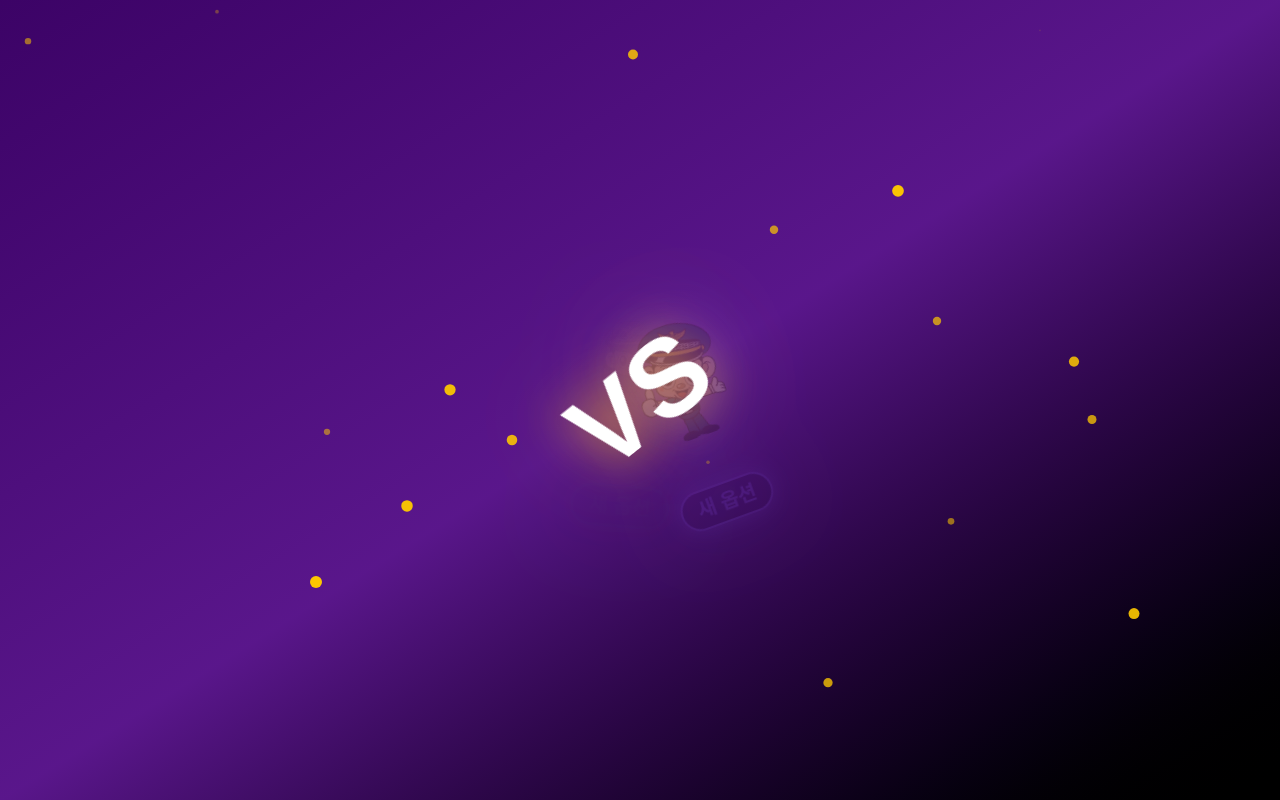
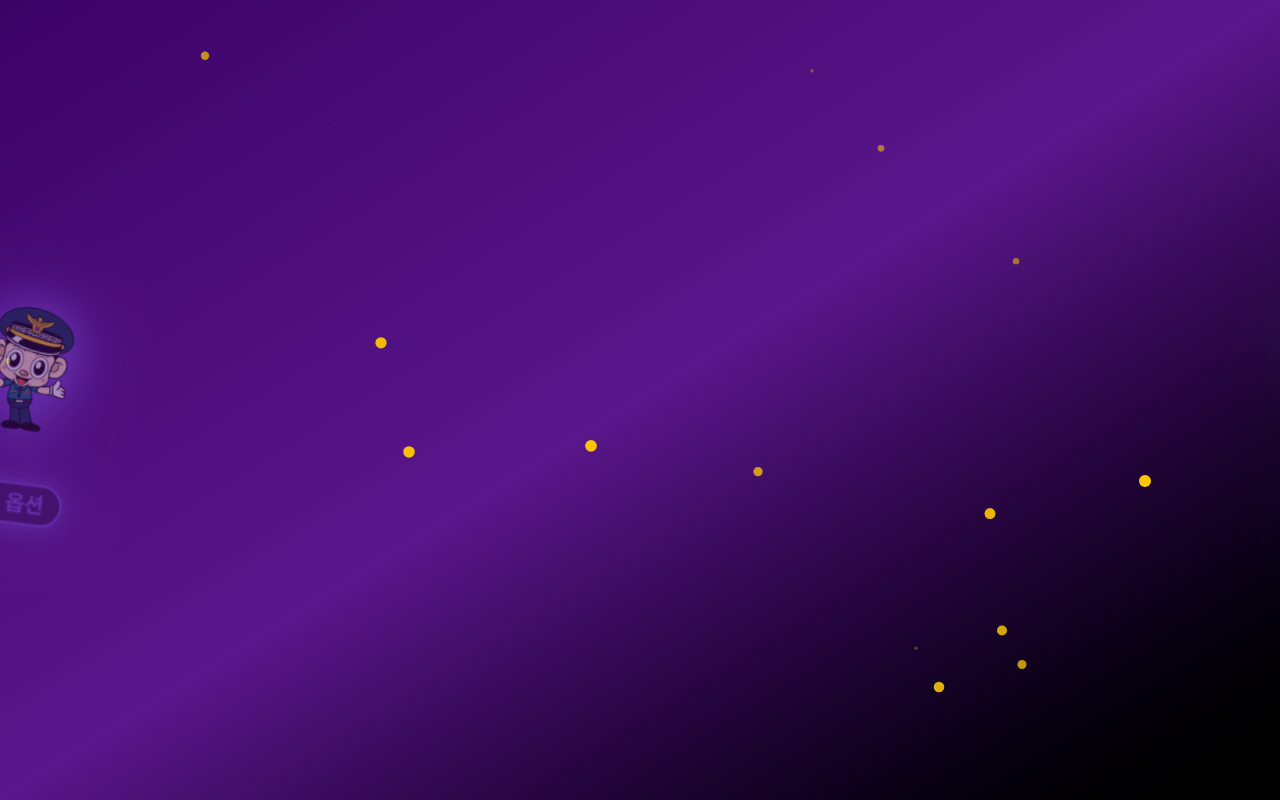
Before and after one commit to lovelyhbym-crypto/-, a Next.js app: page /dashboard in a window 1280 px wide. Both pictures are taken after a click on the button "🎲 결정하기". Built offline with nearby package versions, Linux system fonts and the light colour scheme; no server answers.

Commit message:
feat: 배틀 애니메이션 고도화 (2D Elastic Chaos)

```diff
--- a/src/components/decision/BattleArena.tsx
+++ b/src/components/decision/BattleArena.tsx
@@ -27,8 +27,8 @@ export default function BattleArena({ winner, competitors, onClose }: BattleAren
         // Animation sequence timeline
         const timeline = [
             { stage: 'intro' as BattleStage, duration: 500 },
-            { stage: 'entrance' as BattleStage, duration: 1000 },
-            { stage: 'clash' as BattleStage, duration: 2500 },
+            { stage: 'entrance' as BattleStage, duration: 2500 },
+            { stage: 'clash' as BattleStage, duration: 3500 },
             { stage: 'elimination' as BattleStage, duration: 1000 },
             { stage: 'victory' as BattleStage, duration: 0 },
         ];
@@ -139,7 +139,19 @@ export default function BattleArena({ winner, competitors, onClose }: BattleAren
 
                         {/* Entrance & Clash & Elimination Stages */}
                         {(stage === 'entrance' || stage === 'clash' || stage === 'elimination') && (
-                            <div className="relative w-full max-w-6xl h-96">
+                            <motion.div
+                                className="relative w-full max-w-6xl h-96"
+                                animate={stage === 'clash' ? {
+                                    x: [-3, 3, -2, 2, 0], // Sharp jitter
+                                    y: [-3, 3, -1, 1, 0],
+                                } : {}}
+                                transition={{
+                                    duration: 0.1, // Ultra-fast shake
+                                    repeat: stage === 'clash' ? Infinity : 0,
+                                    repeatType: "reverse",
+                                    ease: "easeInOut"
+                                }}
+                            >
                                 {competitors.map((option, index) => {
                                     const isWinner = option.id === winner.id;
                                     const position = index % 2 === 0 ? 'left' : 'right';
@@ -192,7 +204,7 @@ export default function BattleArena({ winner, competitors, onClose }: BattleAren
                                         VS
                                     </motion.div>
                                 )}
-                            </div>
+                            </motion.div>
                         )}
 
                         {/* Victory Stage */}
--- a/src/components/decision/CharacterSprite.tsx
+++ b/src/components/decision/CharacterSprite.tsx
@@ -20,8 +20,8 @@ export default function CharacterSprite({ option, position, state, delay = 0 }:
 
     // Position variants
     const getInitialPosition = () => {
-        if (position === 'left') return { x: '-40vw', rotate: 15 };
-        if (position === 'right') return { x: '40vw', rotate: -15 };
+        if (position === 'left') return { x: '-100vw', rotate: 15 };
+        if (position === 'right') return { x: '100vw', rotate: -15 };
         return { x: 0, rotate: 0 };
     };
 
@@ -34,9 +34,25 @@ export default function CharacterSprite({ option, position, state, delay = 0 }:
             };
         }
         if (state === 'attacking') {
+            // Calculate unique bounce direction based on option ID (pseudo-random but deterministic)
+            const idNum = parseInt(option.id) || 1;
+            const seed = idNum * 17;
+
+            // X-axis: Bounce AWAY from center (negative for left, positive for right)
+            // Magnitude: 120 ~ 180px
+            const bounceXMag = 120 + (seed % 60);
+            const bounceX = position === 'left' ? -bounceXMag : bounceXMag;
+
+            // Y-axis: Scatter up or down (-80 ~ 80px)
+            // Use bitwise or modulo to decide up/down based on ID
+            const yDir = seed % 2 === 0 ? 1 : -1;
+            const bounceY = (40 + (seed % 40)) * yDir;
+
             return {
-                x: [0, position === 'left' ? 50 : -50, 0],
-                rotate: [0, position === 'left' ? -20 : 20, 0],
+                x: [0, bounceX], // Start at center (0), bounce out
+                y: [0, bounceY], // Start at center (0), bounce up/down
+                scale: [1, 0.9], // Squash on impact (at 0), normal at peak
+                rotate: [0, position === 'left' ? -15 : 15],
             };
         }
         if (state === 'hit') {
@@ -69,16 +85,20 @@ export default function CharacterSprite({ option, position, state, delay = 0 }:
             animate={{
                 opacity: state === 'defeated' ? 0 : 1,
                 x: 0,
+                scale: 1,
                 rotate: 0,
                 ...getStateAnimation(),
             }}
             transition={{
-                delay,
-                duration: state === 'attacking' ? 0.6 : state === 'defeated' ? 0.8 : 1,
+                // Entrance (x-axis move) should be slow and linear
+                // Elastic Overhaul:
+                // Attacking: Fast ping-pong with large amplitude
+                duration: state === 'attacking' ? 0.4 : state === 'idle' ? 2.5 : state === 'defeated' ? 0.8 : 1, // Slower than 0.2s to see the bounce
                 type: 'tween',
-                ease: 'easeInOut',
+                ease: state === 'idle' ? 'linear' : state === 'attacking' ? 'easeInOut' : 'easeInOut',
                 repeat: state === 'idle' || state === 'attacking' ? Infinity : 0,
-                repeatType: 'loop',
+                repeatType: state === 'attacking' ? 'reverse' : 'loop',
+                delay: state === 'attacking' ? (option.id ? (parseInt(option.id) % 2) * 0.1 : 0) : delay, // Stagger based on ID/index approximation
             }}
             className="absolute top-1/2 left-1/2 -translate-x-1/2 -translate-y-1/2"
             style={{
```
